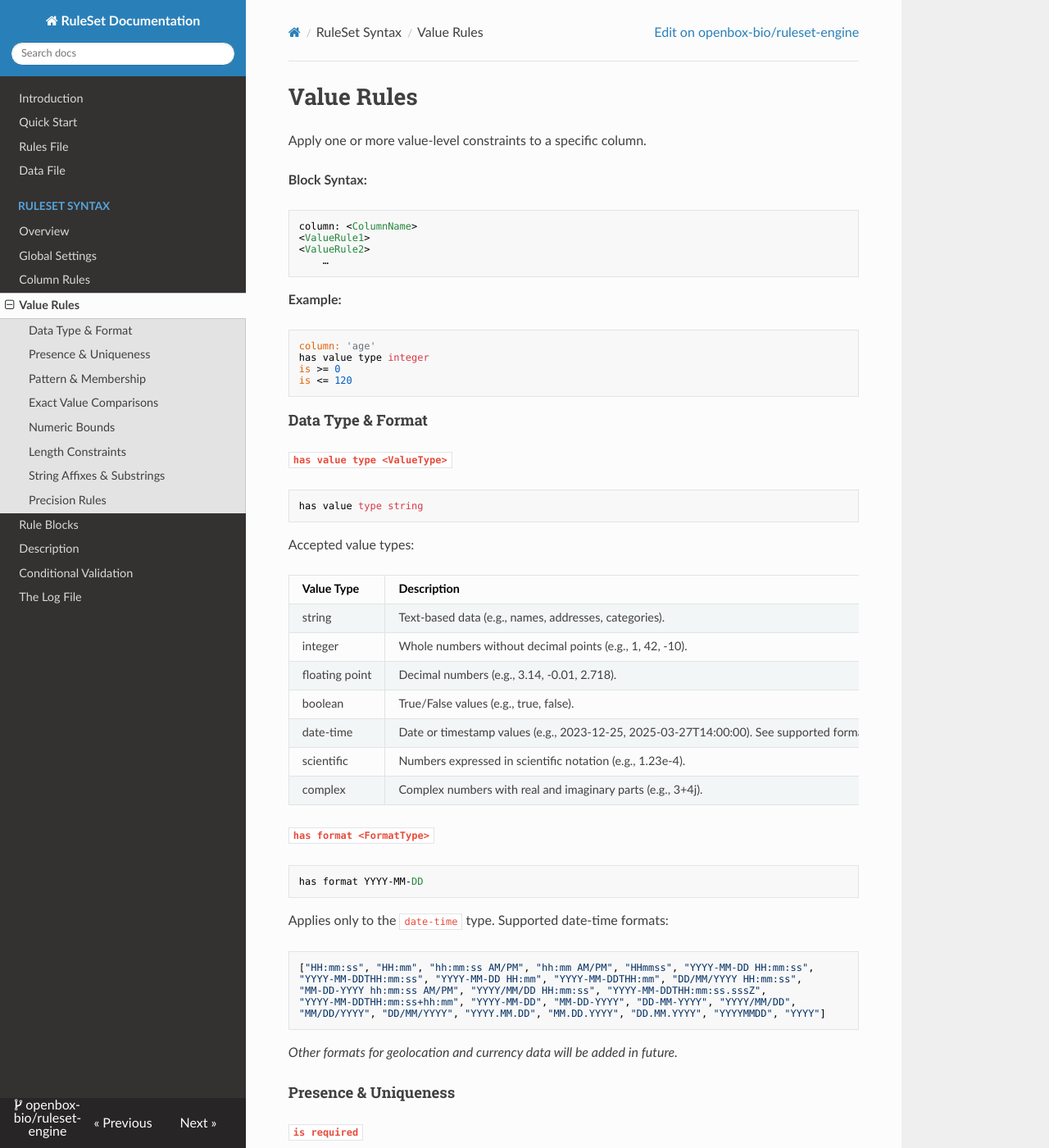
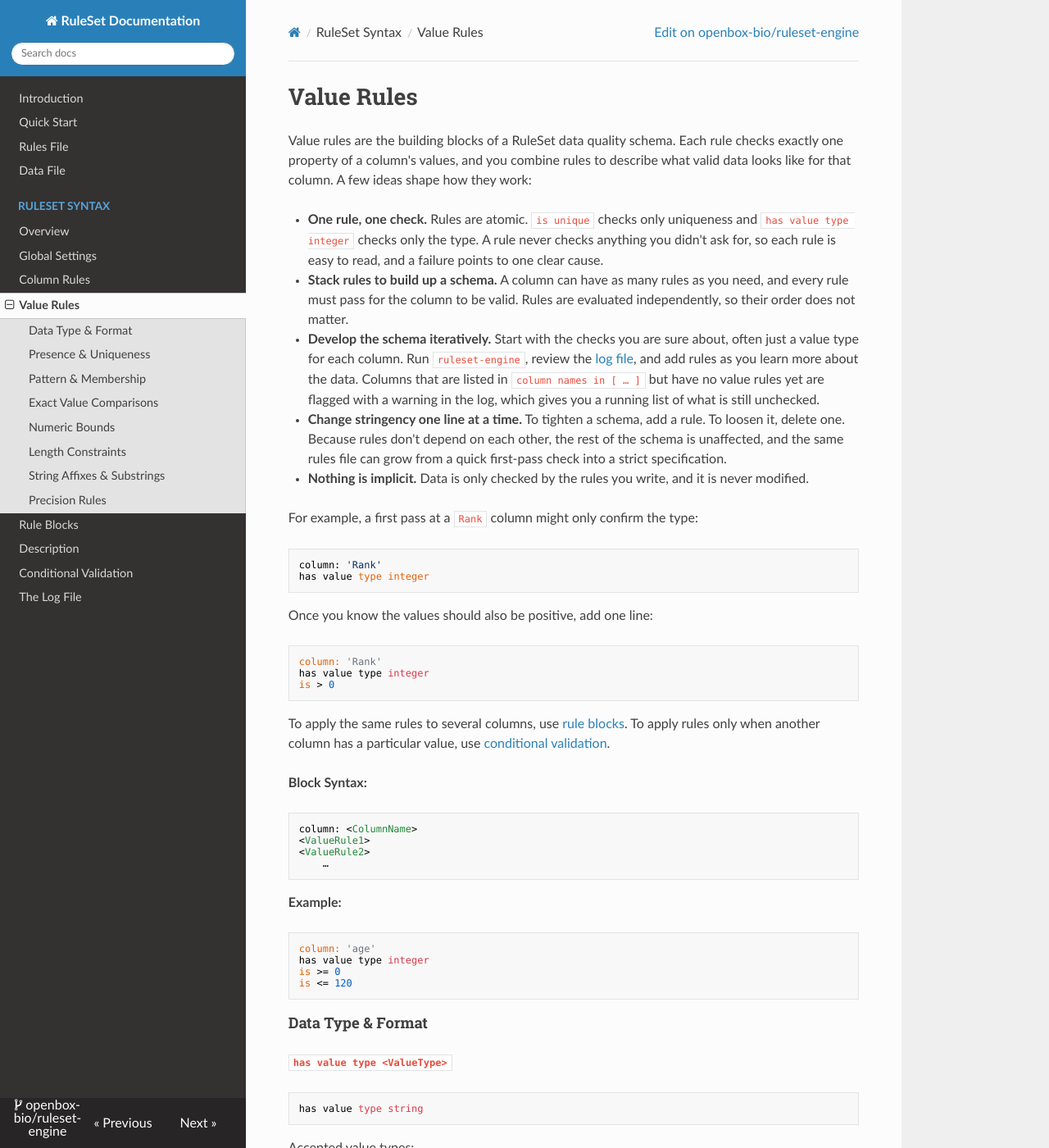
Before and after one commit to openbox-bio/ruleset-engine, an MkDocs documentation site: the page built from docs/syntax/value-rules.md, in a window 1280 px wide and 1400 px high. Shown: the whole window at 82% size. Built offline with MkDocs 1.6.1, drawn with Linux system fonts in a browser that asks for light colours; nearby versions of some CDN libraries; some of the changed text lies outside the part shown.

Commit message:
Updating documentation.

````diff
--- a/docs/syntax/value-rules.md
+++ b/docs/syntax/value-rules.md
@@ -1,6 +1,26 @@
 # Value Rules
 
-Apply one or more value-level constraints to a specific column.
+Value rules are the building blocks of a RuleSet data quality schema. Each rule checks exactly one property of a column's values, and you combine rules to describe what valid data looks like for that column. A few ideas shape how they work:
+
+- **One rule, one check.** Rules are atomic. `is unique` checks only uniqueness and `has value type integer` checks only the type. A rule never checks anything you didn't ask for, so each rule is easy to read, and a failure points to one clear cause.
+- **Stack rules to build up a schema.** A column can have as many rules as you need, and every rule must pass for the column to be valid. Rules are evaluated independently, so their order does not matter.
+- **Develop the schema iteratively.** Start with the checks you are sure about, often just a value type for each column. Run `ruleset-engine`, review the [log file](log-file.md), and add rules as you learn more about the data. Columns that are listed in `column names in [ … ]` but have no value rules yet are flagged with a warning in the log, which gives you a running list of what is still unchecked.
+- **Change stringency one line at a time.** To tighten a schema, add a rule. To loosen it, delete one. Because rules don't depend on each other, the rest of the schema is unaffected, and the same rules file can grow from a quick first-pass check into a strict specification.
+- **Nothing is implicit.** Data is only checked by the rules you write, and it is never modified.
+
+For example, a first pass at a `Rank` column might only confirm the type:
+```
+column: 'Rank'
+has value type integer
+```
+Once you know the values should also be positive, add one line:
+```
+column: 'Rank'
+has value type integer
+is > 0
+```
+
+To apply the same rules to several columns, use [rule blocks](rule-blocks.md). To apply rules only when another column has a particular value, use [conditional validation](conditional-validation.md).
 
 **Block Syntax:**
 ```
@@ -40,13 +60,13 @@ Accepted value types:
 has format YYYY-MM-DD
 ```
 Applies only to the `date-time` type. Supported date-time formats:
-```
-["HH:mm:ss", "HH:mm", "hh:mm:ss AM/PM", "hh:mm AM/PM", "HHmmss", "YYYY-MM-DD HH:mm:ss",
-"YYYY-MM-DDTHH:mm:ss", "YYYY-MM-DD HH:mm", "YYYY-MM-DDTHH:mm", "DD/MM/YYYY HH:mm:ss",
-"MM-DD-YYYY hh:mm:ss AM/PM", "YYYY/MM/DD HH:mm:ss", "YYYY-MM-DDTHH:mm:ss.sssZ",
-"YYYY-MM-DDTHH:mm:ss+hh:mm", "YYYY-MM-DD", "MM-DD-YYYY", "DD-MM-YYYY", "YYYY/MM/DD",
-"MM/DD/YYYY", "DD/MM/YYYY", "YYYY.MM.DD", "MM.DD.YYYY", "DD.MM.YYYY", "YYYYMMDD", "YYYY"]
-```
+
+[`HH:mm:ss`, `HH:mm`, `hh:mm:ss AM/PM`, `hh:mm AM/PM`, `HHmmss`, `YYYY-MM-DD HH:mm:ss`,
+`YYYY-MM-DDTHH:mm:ss`, `YYYY-MM-DD HH:mm`, `YYYY-MM-DDTHH:mm`, `DD/MM/YYYY HH:mm:ss`,
+`MM-DD-YYYY hh:mm:ss AM/PM`, `YYYY/MM/DD HH:mm:ss`, `YYYY-MM-DDTHH:mm:ss.sssZ`,
+`YYYY-MM-DDTHH:mm:ss+hh:mm`, `YYYY-MM-DD`, `MM-DD-YYYY`, `DD-MM-YYYY`, `YYYY/MM/DD`,
+`MM/DD/YYYY`, `DD/MM/YYYY`, `YYYY.MM.DD`, `MM.DD.YYYY`, `DD.MM.YYYY`, `YYYYMMDD`, `YYYY`]
+
 *Other formats for geolocation and currency data will be added in future.*
 
 #### Presence & Uniqueness
````
Also changed, not shown: other parts of docs/syntax/value-rules.md (+1 -1 lines), docs/data-file.md (+3 -3 lines), docs/index.md (+1 -1 lines), docs/quick-start.md (+1 -1 lines), docs/syntax/global-settings.md (+1 -1 lines), docs/syntax/log-file.md (+2 -1 lines).
